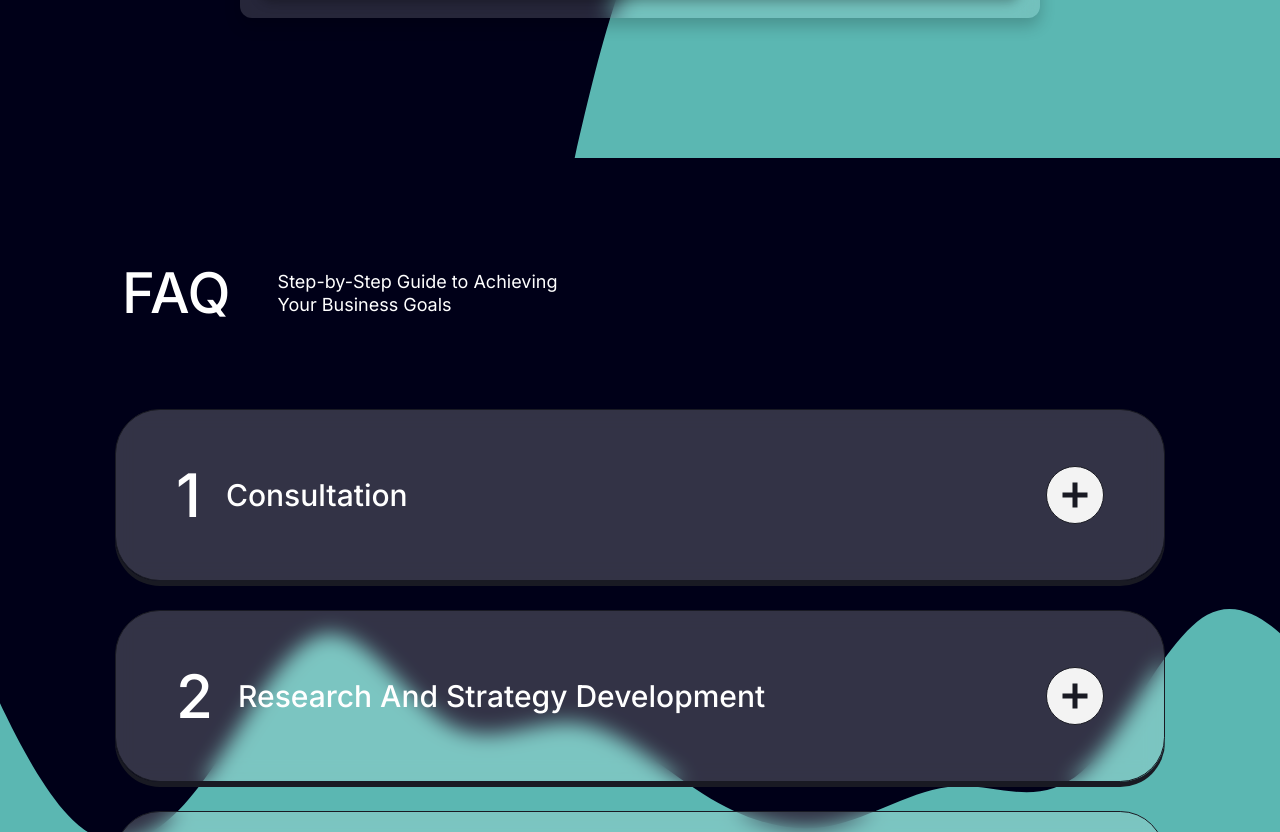
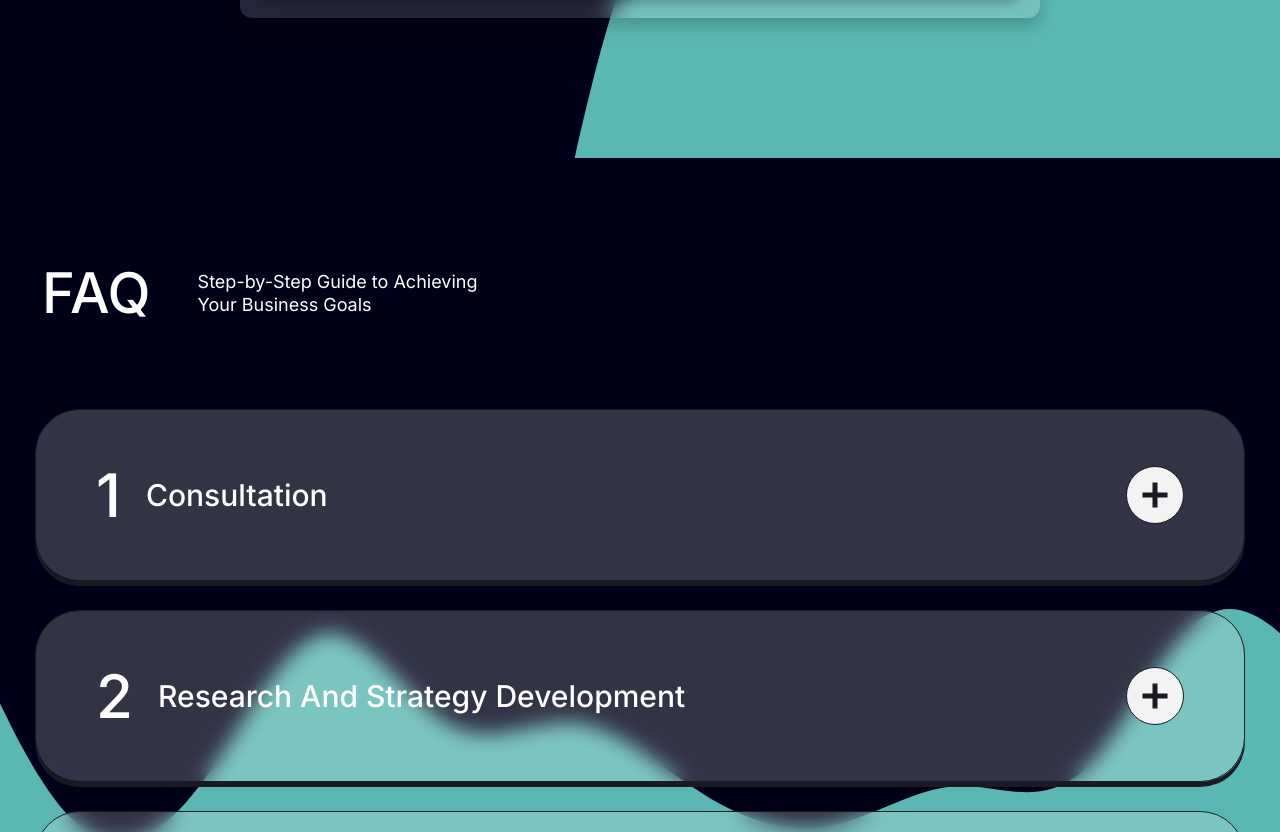
Before and after one commit to gianlucanied/project_airbanker, a Vue app: page / in a window 1280 px wide. Shown: the part 4368-5200 px from the top of the page. Built offline with nearby package versions, Linux system fonts and the light colour scheme.

Commit message:
fix: faq

```diff
--- a/src/components/AppFAQ.vue
+++ b/src/components/AppFAQ.vue
@@ -214,7 +214,7 @@ h6 {
   background-image: url("/wave-haikei(2).svg");
   background-size: cover;
   background-position: center;
-  padding: 100px;
+  padding: 100px 0;
 }
 
 @media (max-width: 767.98) {
```
